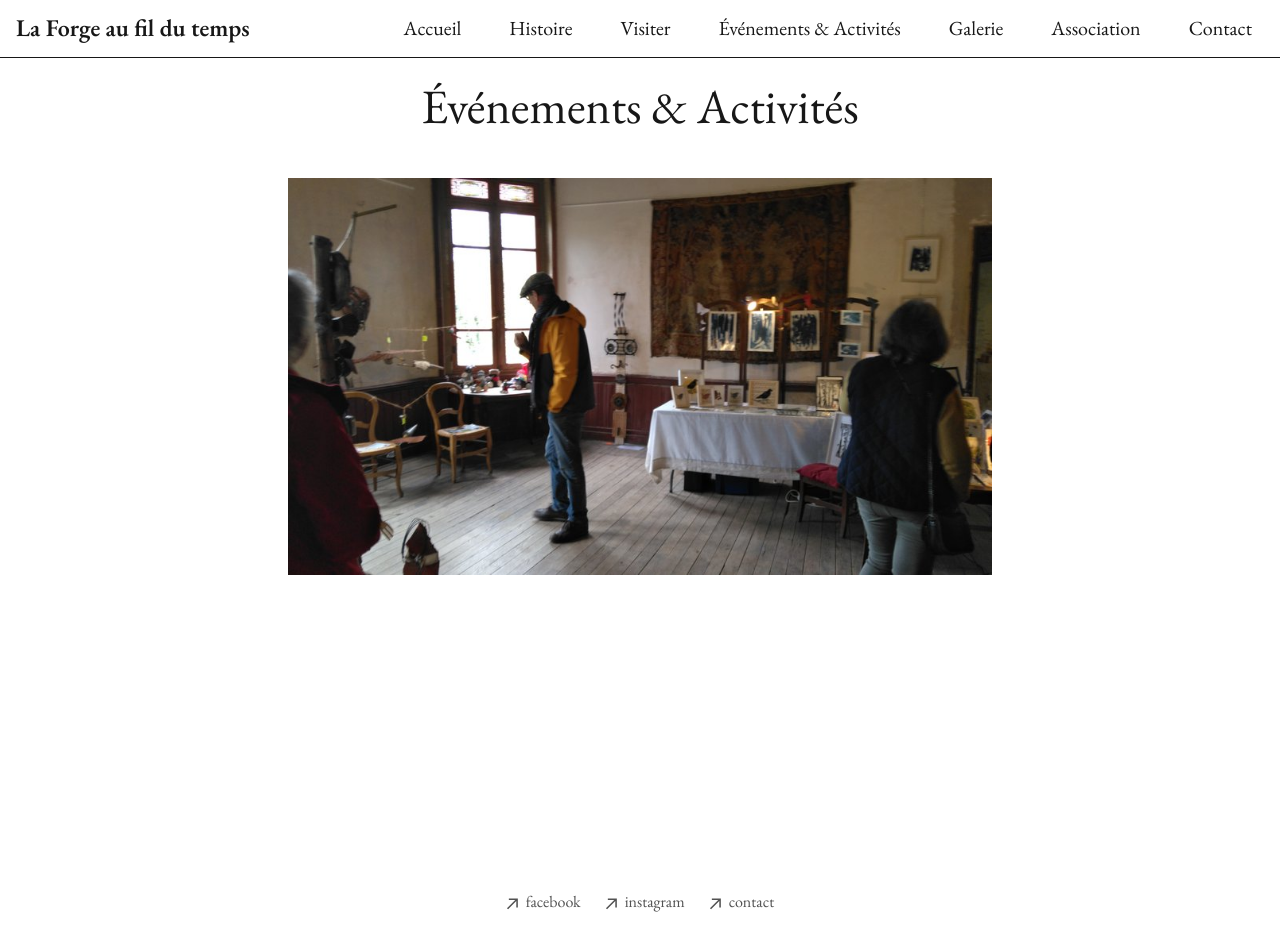
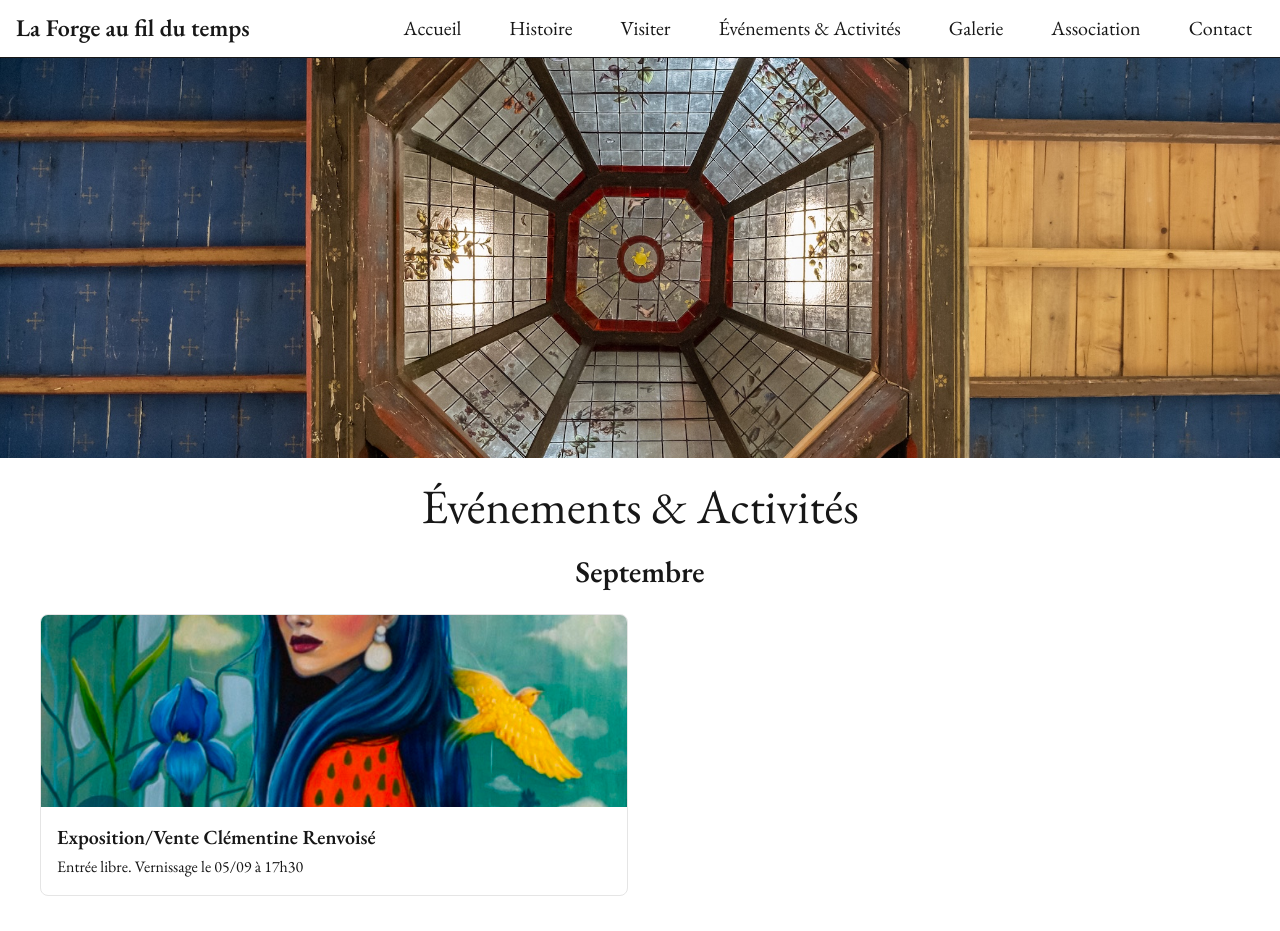
Before and after one commit to uburoiubu/forge-au-fil-du-temps, a Next.js app: page /events in a window 1280 px wide. Shown: the top 931 px of the page. Built offline with nearby package versions, Linux system fonts and the light colour scheme.

Commit message:
added first event

```diff
--- /dev/null
+++ b/app/events/2025/renvoise-05-09/page.tsx
@@ -0,0 +1,21 @@
+import Image from "next/image";
+
+export default function HistoryPage() {
+  return (
+    <main className="min-h-screen">
+      <h1 className="text-5xl text-center pt-6 pl-6 pr-6">Clémentine Renvoisé</h1>
+      <h1 className="text-2xl pr-6 pl-6 pt-1 text-center">Exposition/Vente</h1>
+       <h1 className="text-1xl text-center pt-1 pr-6 pl-6 pb-2">Entrée libre. Vernissage le 05/09 à 17h30</h1>
+      <div className="mt-2 space-y-2">
+        <Image
+          src="/images/events/050925-070925.jpeg"
+          alt="La Forge"
+          width={800}
+          height={500}
+          className="mx-auto rounded-lg pr-12 pl-12"
+        />
+      </div>
+
+    </main>
+  );
+}
--- a/app/events/page.tsx
+++ b/app/events/page.tsx
@@ -1,18 +1,40 @@
 import Image from "next/image";
+import Link from "next/link";
 
 export default function HistoryPage() {
   return (
     <main className="min-h-screen">
-      <h1 className="text-5xl text-center p-6">Événements & Activités</h1>
-      <div className="mt-6 space-y-2">
+      <div className="w-full h-[400px] relative">
         <Image
-          src="/images/asso-expo.jpg"
-          alt="La Forge"
-          width={800}
-          height={500}
-          className="mx-auto rounded-lg pr-12 pl-12"
+          src="/images/plafond.jpg"
+          alt="Plafond de la maison du maître"
+          fill
+          className="object-cover"
         />
       </div>
+      <h1 className="text-5xl text-center p-6">Événements & Activités</h1>
+      <section className="px-10">
+        <h2 className="text-3xl font-semibold mb-6 text-center">Septembre</h2>
+        <div className="grid grid-cols-1 md:grid-cols-2 gap-6">
+          <Link
+            href="/events/2025/renvoise-05-09"
+            className="group block rounded-lg overflow-hidden border border-neutral-200 dark:border-neutral-800 hover:shadow-md transition"
+          >
+            <div className="relative h-48">
+              <Image
+                src="/images/events/050925-070925.jpeg"
+                alt="Les forges à Souillac"
+                fill
+                className="object-cover transition-transform group-hover:scale-105"
+              />
+            </div>
+            <div className="p-4">
+              <h3 className="text-xl font-semibold">Exposition/Vente Clémentine Renvoisé</h3>
+              <p className="text-base mt-1">Entrée libre. Vernissage le 05/09 à 17h30</p>
+            </div>
+          </Link>
+        </div>
+      </section>
     </main>
   );
 }
```
Also changed, not shown: public/images/events/050925-070925.jpeg (added).
